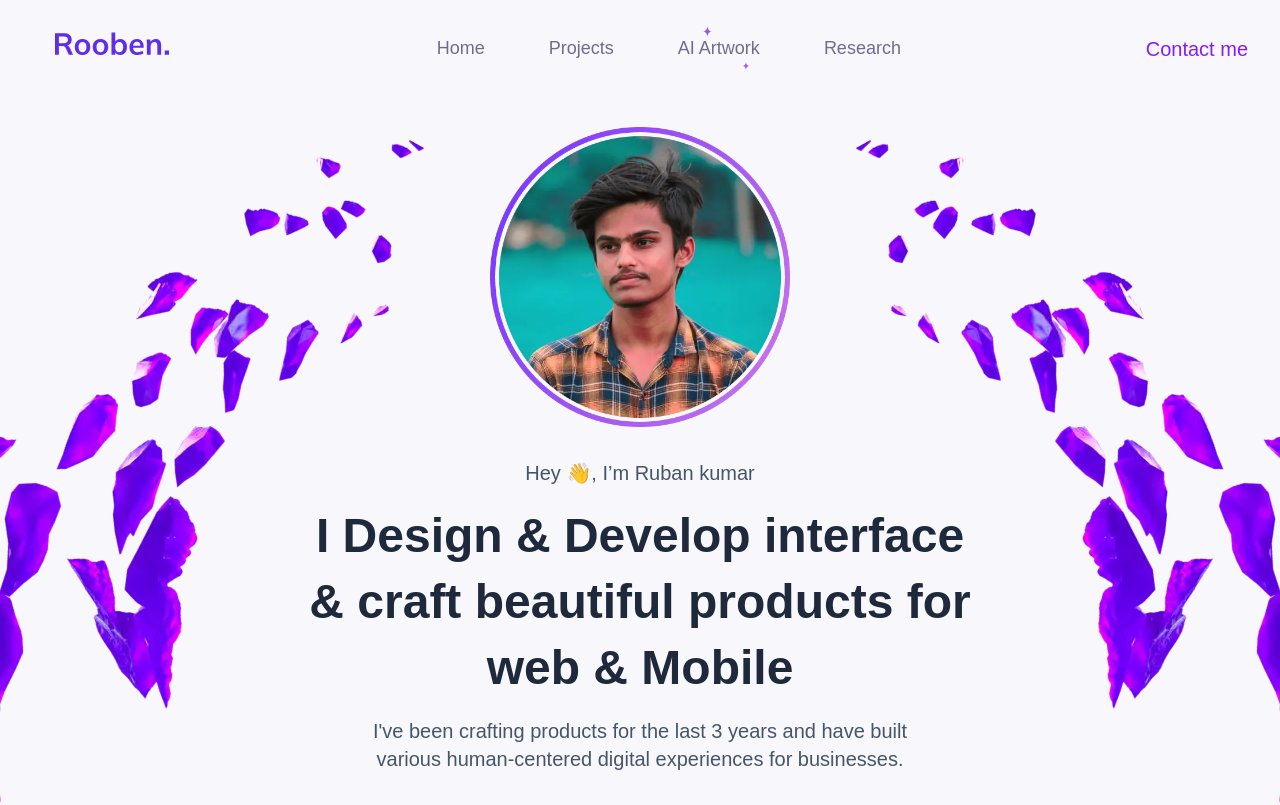
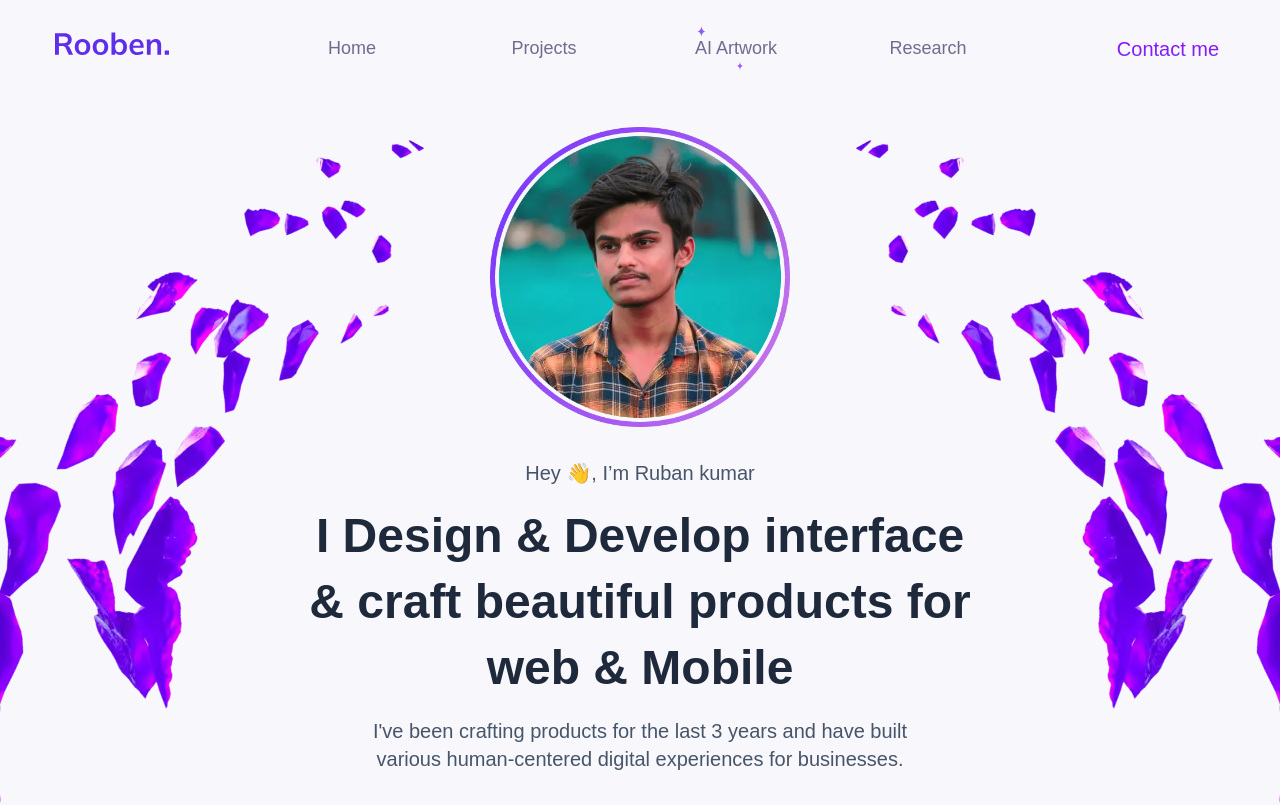
Before and after one commit to rooben-me/rooben-portfolio, a Next.js app: page / in a window 1280 px wide. Shown: the top 805 px of the page. Built offline with nearby package versions, Linux system fonts and the light colour scheme; a web font is replaced by a local one.

Commit message:
fixed alignment in navbar

```diff
--- a/components/Navbar.tsx
+++ b/components/Navbar.tsx
@@ -35,7 +35,7 @@ export const InterLinks = ({ isFooter = false }: { isFooter?: boolean }) => {
           <a
             className={`${
               isFooter ? "" : ""
-            } text-link text-lg hover:text-primary-main relative transition-colors ease-in-out duration-500`}
+            } text-link text-lg w-32 hover:text-primary-main flex items-center justify-center relative transition-colors ease-in-out duration-500`}
           >
             {name === "AI Artwork" && <IconFancy />}
             <span className="truncate">{name}</span>
@@ -65,7 +65,7 @@ const Navbar = () => {
       <InterLinks />
 
       <Link href="mailto:rubankumar.nkl@gmail.com">
-        <a className="hidden relative primary-gradient text-xl place-self-end font-medium md:flex flex-col items-center justify-center gap-1 link link--carme">
+        <a className="hidden w-40 relative primary-gradient text-xl place-self-end font-medium md:flex flex-col items-center justify-center gap-1 link link--carme">
           <span>Contact me</span>
           <svg
             className="link__graphic link__graphic--stroke link__graphic--scribble"
```
